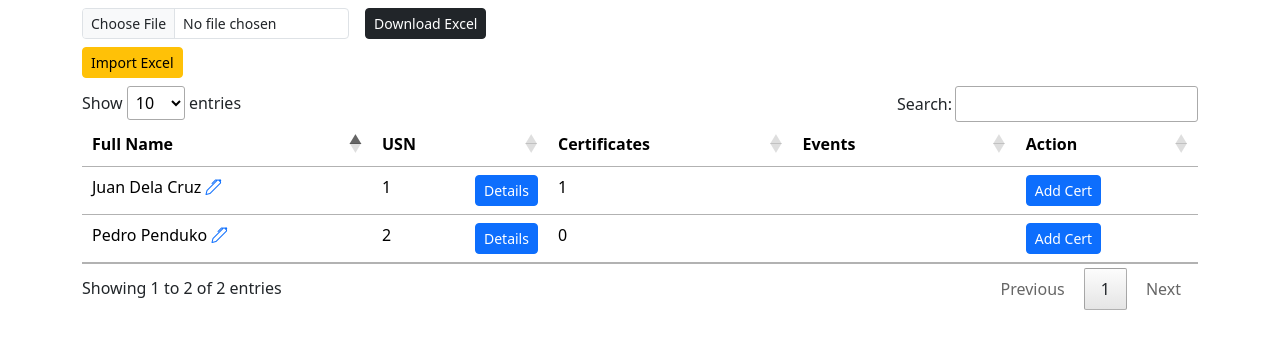
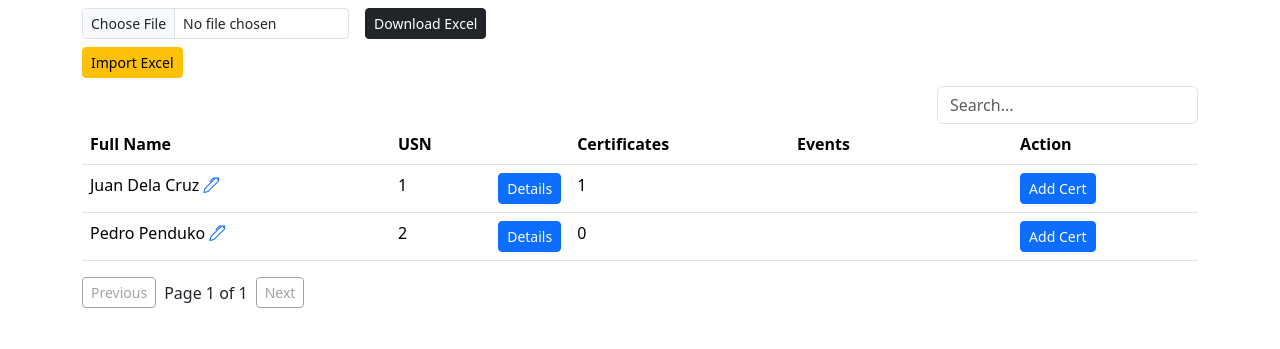
Before and after one commit to m1ch93l/ecert, a PHP site: page /admin/home in a window 1280 px wide. Shown: the part 58-407 px from the top of the page. Run offline with PHP 8.4, Linux system fonts and the light colour scheme; the visitor is signed in with stand-in values (Sample User, id 1); data comes from the database, SQL or seed files in the repository; tables that the repository leaves empty hold one stand-in row (values such as "Sample post"); some libraries are stand-ins or nearby versions.

Commit message:
Create pagination and fix id user.

```diff
--- a/admin/home.php
+++ b/admin/home.php
@@ -20,19 +20,22 @@
             </div>
 
             <div class="row">
+                <div class="col-sm-3 offset-sm-9">
+                    <input class="form-control" type="search" name="search"
+                        placeholder="Search..." hx-get="search.php"
+                        hx-trigger="input changed delay:500ms, keyup[key=='Enter']" hx-target="#table-container"
+                        hx-swap="innerHTML">
+                </div>
+
                 <div class="col-sm-12">
-                    <div class="table-responsive"
-                    id="table-container"
-                    hx-get="table.php"
-                    hx-trigger="load"
-                    hx-target="#table-container"
-                    hx-swap="innerHTML">
+                    <div class="table-responsive" id="table-container" hx-get="table.php" hx-trigger="load"
+                        hx-target="#table-container" hx-swap="innerHTML">
 
-                    <div class="d-flex justify-content-center align-items-center">
-                        <div class="spinner-grow" style="width: 3rem; height: 3rem;" role="status">
-                            <span class="visually-hidden">Loading...</span>
+                        <div class="d-flex justify-content-center align-items-center">
+                            <div class="spinner-grow" style="width: 3rem; height: 3rem;" role="status">
+                                <span class="visually-hidden">Loading...</span>
+                            </div>
                         </div>
-                    </div>
 
                     </div>
                 </div>
@@ -57,13 +60,4 @@
 
 </body>
 
-<script>
-    // Reinitialize DataTables each time htmx updates the table
-    document.body.addEventListener("htmx:afterSwap", function(evt) {
-      if (evt.target.id === "table-container") {
-        $('#studentTable').DataTable();
-      }
-    });
-  </script>
-
 </html>
--- a/admin/table.php
+++ b/admin/table.php
@@ -1,6 +1,23 @@
-<?php require_once __DIR__ . '/../includes/conn.php'; ?>
+<?php require_once __DIR__ . '/../includes/conn.php';
 
-<table id="studentTable" class="table hover" style="width:100%">
+$limit  = 10; // rows per page
+$page   = isset($_GET['page']) ? (int) $_GET['page'] : 1;
+$offset = ($page - 1) * $limit;
+
+// Count all participants
+$countStmt = $conn->prepare("SELECT COUNT(*) as total FROM participant");
+$countStmt->execute();
+$totalRows  = $countStmt->get_result()->fetch_assoc()['total'];
+$totalPages = ceil($totalRows / $limit);
+
+// Fetch participants for this page
+$stmt = $conn->prepare("SELECT * FROM participant ORDER BY fullname LIMIT ? OFFSET ?");
+$stmt->bind_param("ii", $limit, $offset);
+$stmt->execute();
+$rows = $stmt->get_result();
+?>
+
+<table class="table hover" style="width:100%">
     <thead>
         <tr>
             <th class="text-start">Full Name</th>
@@ -10,10 +27,8 @@
             <th>Action</th>
         </tr>
     </thead>
-    <tbody><?php
-    $stmt = $conn->prepare("SELECT * FROM participant");
-    $stmt->execute();
-    $rows = $stmt->get_result();
+    <tbody id="search-results"><?php
+
     foreach ($rows as $row) : ?>
             <tr>
                 <td class="text-start text-capitalize"><?php echo $row["fullname"]; ?>
@@ -124,3 +139,29 @@
     ?>
     </tbody>
 </table>
+
+<!-- Simple Pagination -->
+<div class="mt-3 d-flex justify-content-start gap-2">
+    <!-- Previous -->
+    <?php if ($page > 1) : ?>
+        <button hx-get="table.php?page=<?= $page - 1 ?>" hx-target="#table-container" hx-swap="innerHTML"
+            class="btn btn-sm btn-outline-secondary">
+            Previous
+        </button>
+    <?php else : ?>
+        <button class="btn btn-sm btn-outline-secondary" disabled>Previous</button>
+    <?php endif; ?>
+
+    <!-- Page Info -->
+    <span class="align-self-center">Page <?= $page ?> of <?= $totalPages ?></span>
+
+    <!-- Next -->
+    <?php if ($page < $totalPages) : ?>
+        <button hx-get="table.php?page=<?= $page + 1 ?>" hx-target="#table-container" hx-swap="innerHTML"
+            class="btn btn-sm btn-outline-secondary">
+            Next
+        </button>
+    <?php else : ?>
+        <button class="btn btn-sm btn-outline-secondary" disabled>Next</button>
+    <?php endif; ?>
+</div>
```
